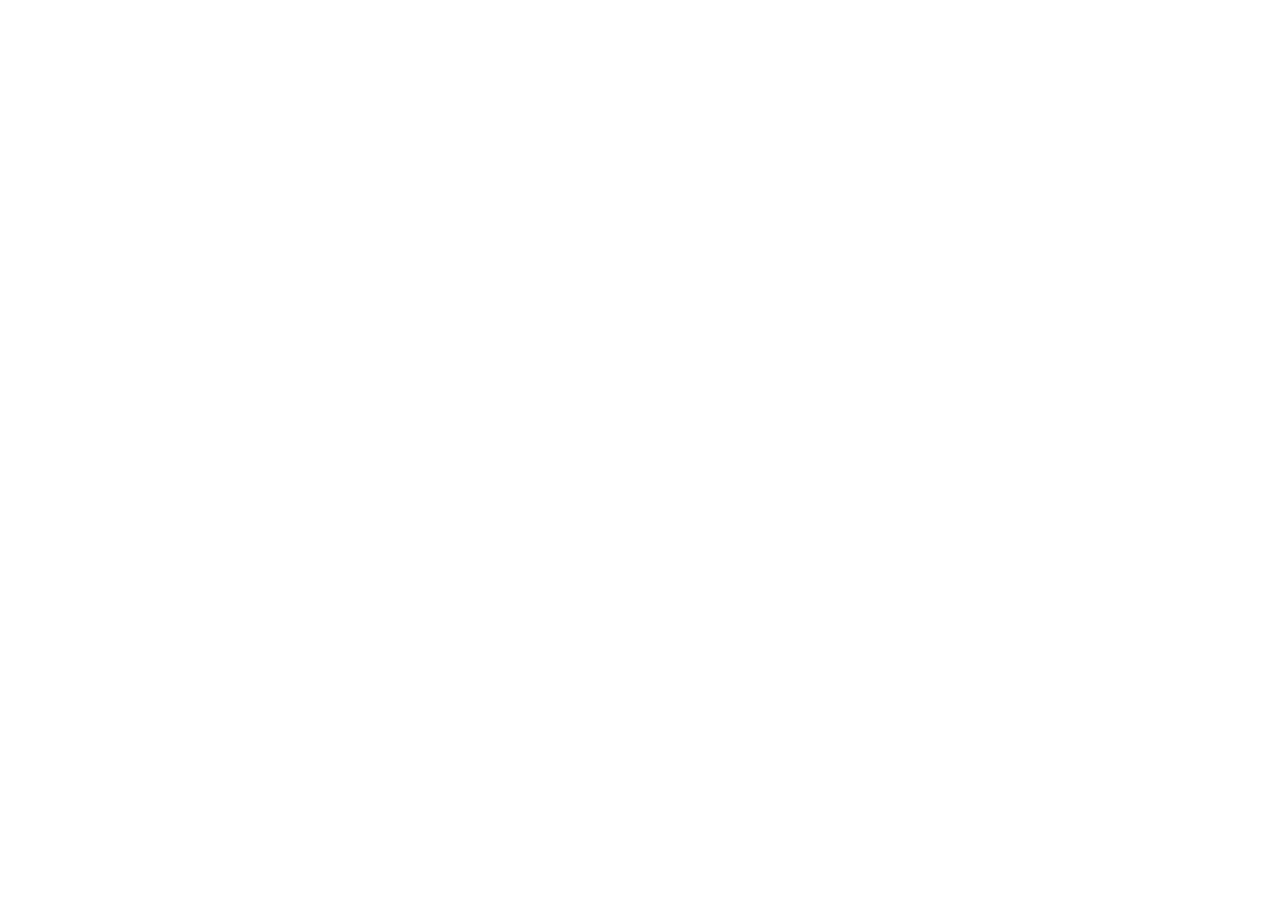
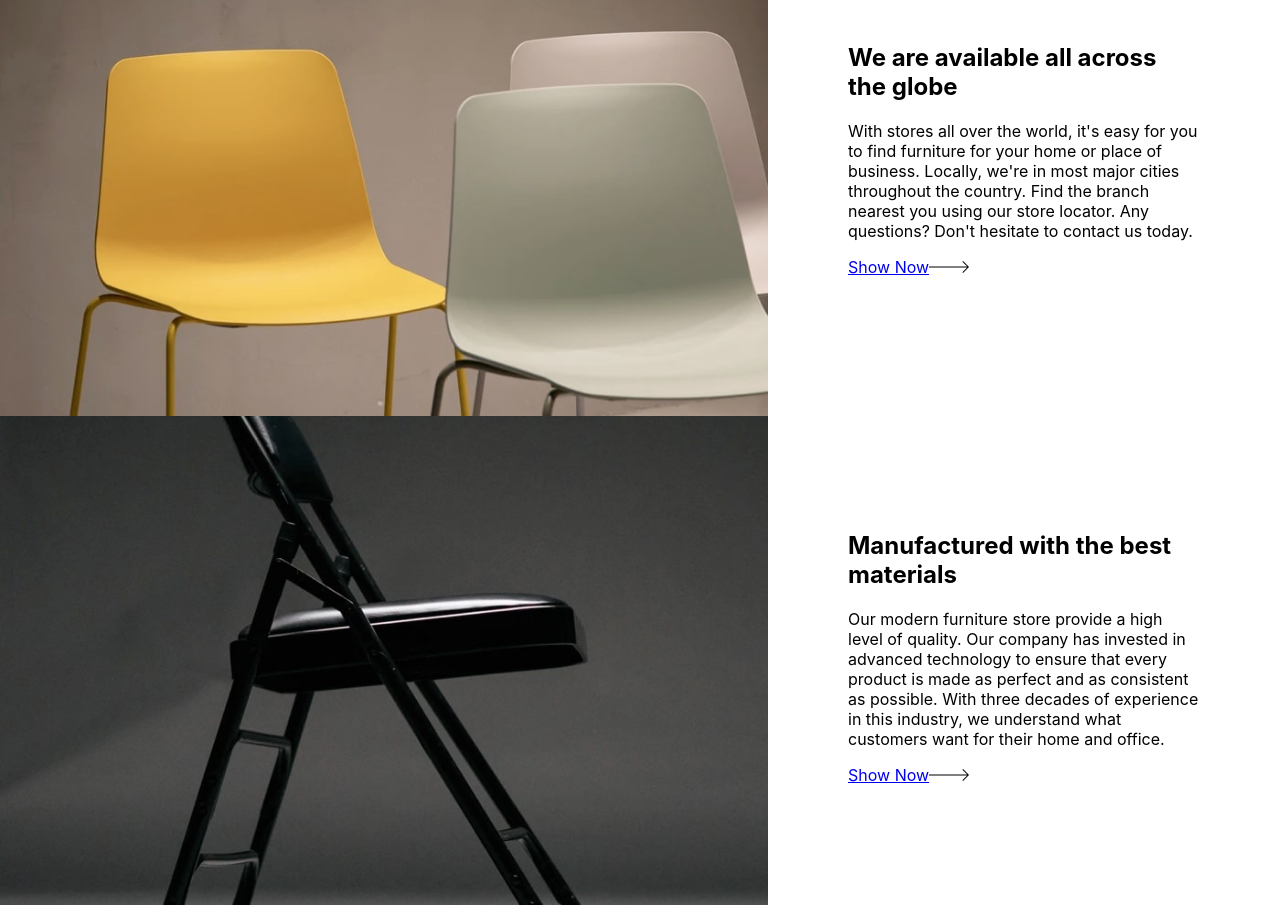
Before and after one commit to steff93/room-homepage, a React (Create React App) app: page / in a window 1280 px wide. Shown: the part 560-1465 px from the top of the page. Before the commit the page ends 800 px from the top, so only its background shows below. Built offline with nearby package versions, Linux system fonts and the light colour scheme.

Commit message:
Added content for all slides

```diff
--- /dev/null
+++ b/src/assets/images/index.ts
@@ -0,0 +1,13 @@
+import SlideImage1 from "./desktop-image-hero-1.jpg";
+import SlideImage2 from "./desktop-image-hero-2.jpg";
+import SlideImage3 from "./desktop-image-hero-3.jpg";
+import FooterImageDark from "./image-about-dark.jpg";
+import FooterImageLight from "./image-about-light.jpg";
+
+export {
+  FooterImageDark,
+  FooterImageLight,
+  SlideImage1,
+  SlideImage2,
+  SlideImage3,
+};
--- a/src/components/Slideshow/slideshowContent.ts
+++ b/src/components/Slideshow/slideshowContent.ts
@@ -1,11 +1,23 @@
-import slideImage1 from "../../assets/images/desktop-image-hero-1.jpg";
+import { SlideImage1, SlideImage2, SlideImage3 } from "../../assets/images";
 import { SlideProps } from "../../types";
 
 export const slideshowContent: SlideProps[] = [
   {
-    imageSrc: slideImage1,
+    imageSrc: SlideImage1,
     title: "Discover Innovative ways to decorate",
     content:
       "We provide unmatched quality, comfort, and style for property owners across the country. Our experts combine form and function in bringing your vision to life. Create a room in your own style with our collection and make your property a reflection of you and what you love.",
   },
+  {
+    imageSrc: SlideImage2,
+    title: "We are available all across the globe",
+    content:
+      "With stores all over the world, it's easy for you to find furniture for your home or place of business. Locally, we're in most major cities throughout the country. Find the branch nearest you using our store locator. Any questions? Don't hesitate to contact us today.",
+  },
+  {
+    imageSrc: SlideImage3,
+    title: "Manufactured with the best materials",
+    content:
+      "Our modern furniture store provide a high level of quality. Our company has invested in advanced technology to ensure that every product is made as perfect and as consistent as possible. With three decades of experience in this industry, we understand what customers want for their home and office.",
+  },
 ];
```
